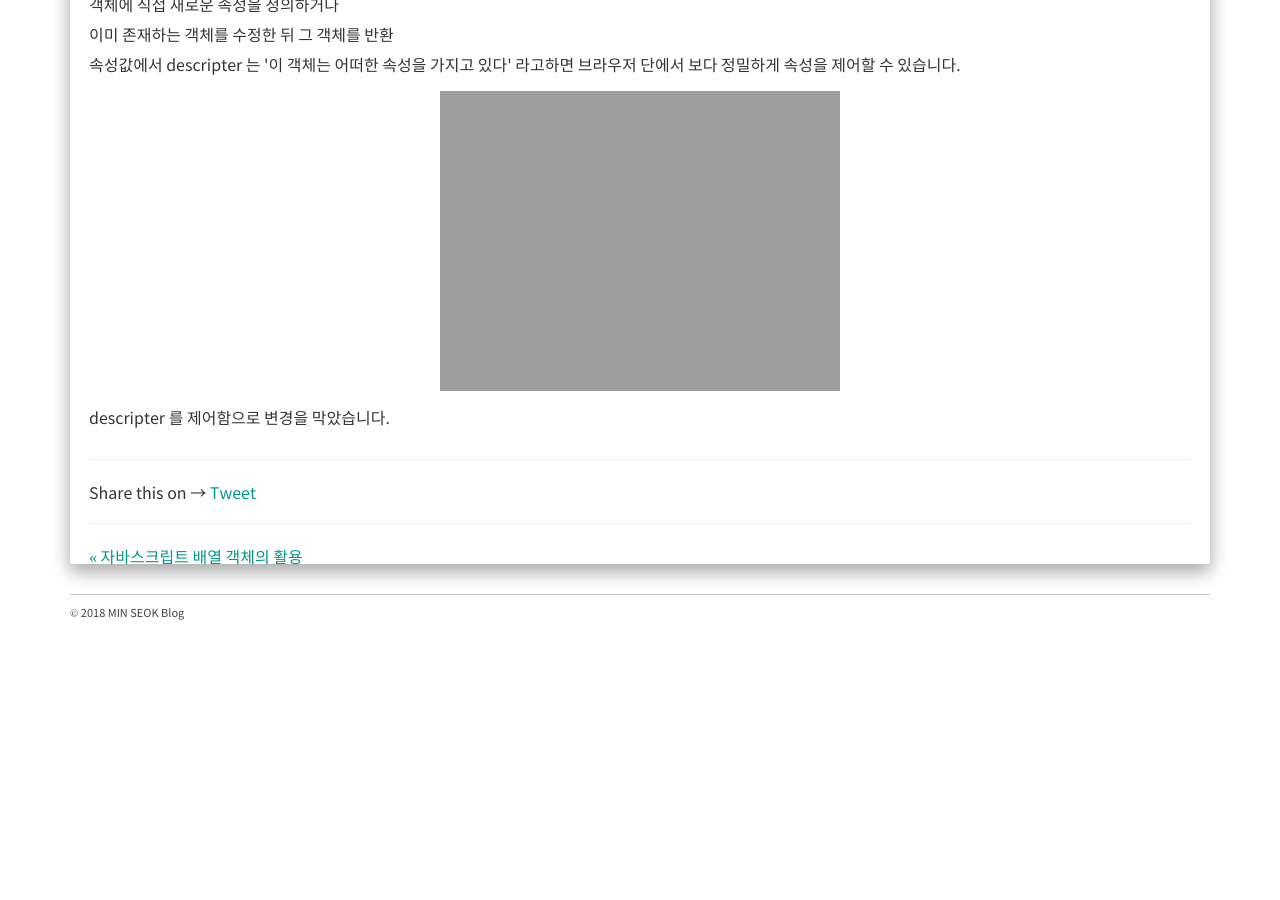
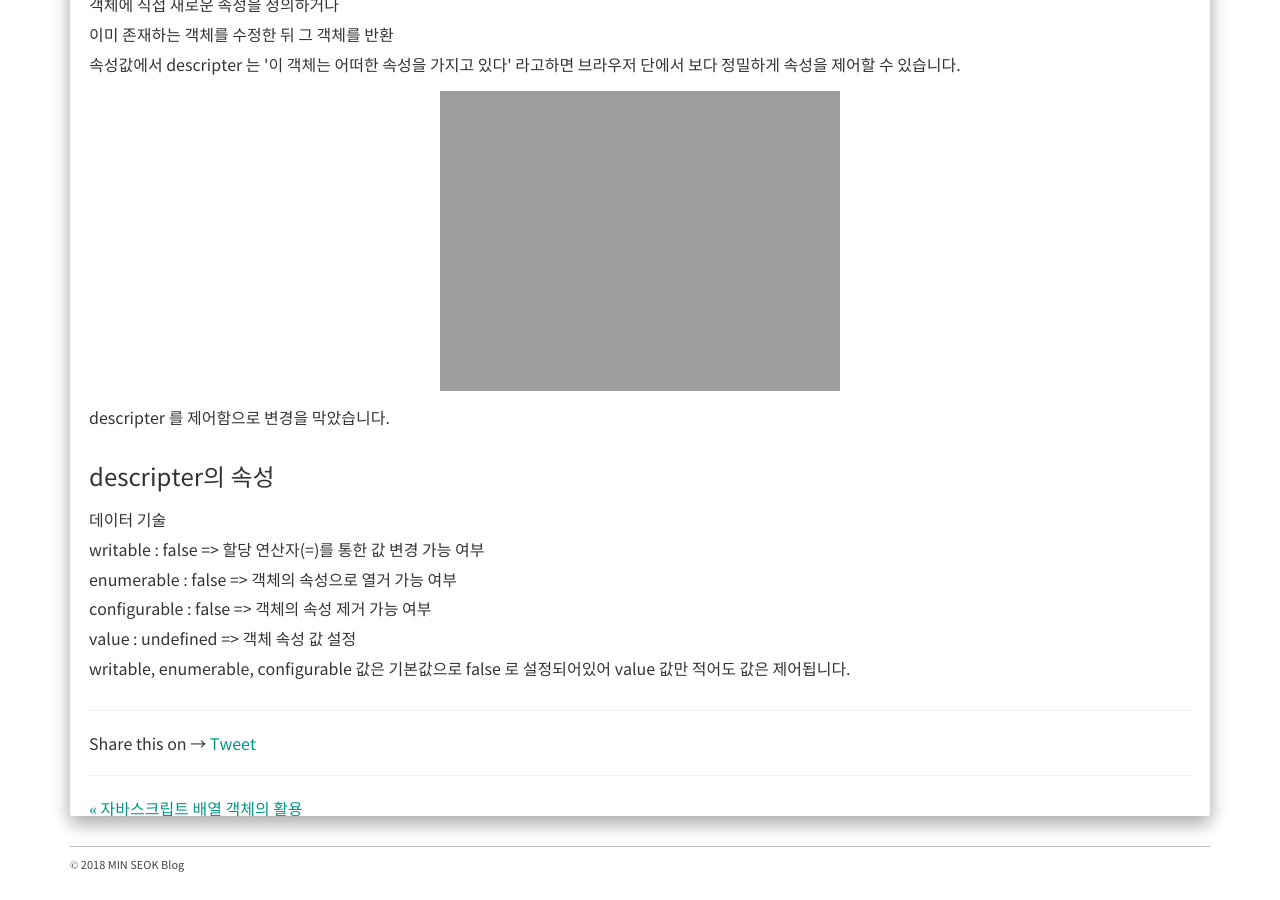
Before and after one commit to alalstjr/promote.github.io, a Jekyll site: the page built from _posts/2018-12-19-자바스크립트 객체.md, in a window 1280 px wide and 900 px high, scrolled down 5726 px. Built offline with Jekyll 4.4.1, drawn with Linux system fonts in a browser that asks for light colours; nearby versions of some CDN libraries; our own code applies the rules of GitHub Pages for plain Markdown files; comment, search, counter and statistics services are not loaded; before the commit the page ends 6374 px from its top, so only the background shows below that.

Commit message:
Update 2018-12-19-자바스크립트 객체.md

```diff
--- a/_posts/2018-12-19-자바스크립트 객체.md
+++ b/_posts/2018-12-19-자바스크립트 객체.md
@@ -98,3 +98,14 @@
   </div>
   <p>descripter 를 제어함으로 변경을 막았습니다.</p>
 </div>
+
+<div class="box">
+  <div class="small-title">descripter의 속성</div>
+  <p>데이터 기술</p>
+  <p>writable : false     => 할당 연산자(=)를 통한 값 변경 가능 여부</p>
+  <p>enumerable : false   => 객체의 속성으로 열거 가능 여부</p>
+  <p>configurable : false => 객체의 속성 제거 가능 여부</p>
+  <p>value : undefined    => 객체 속성 값 설정</p>
+
+  <p>writable, enumerable, configurable 값은 기본값으로 false 로 설정되어있어 value 값만 적어도 값은 제어됩니다.</p>
+</div>
```
